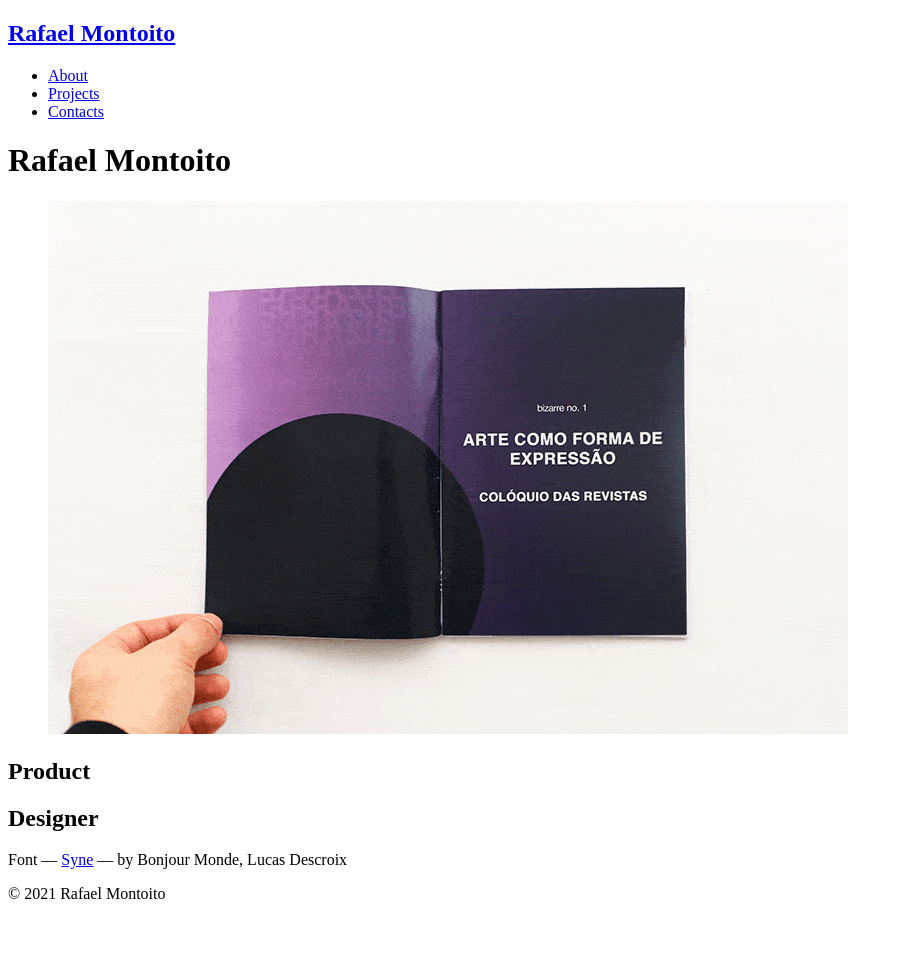
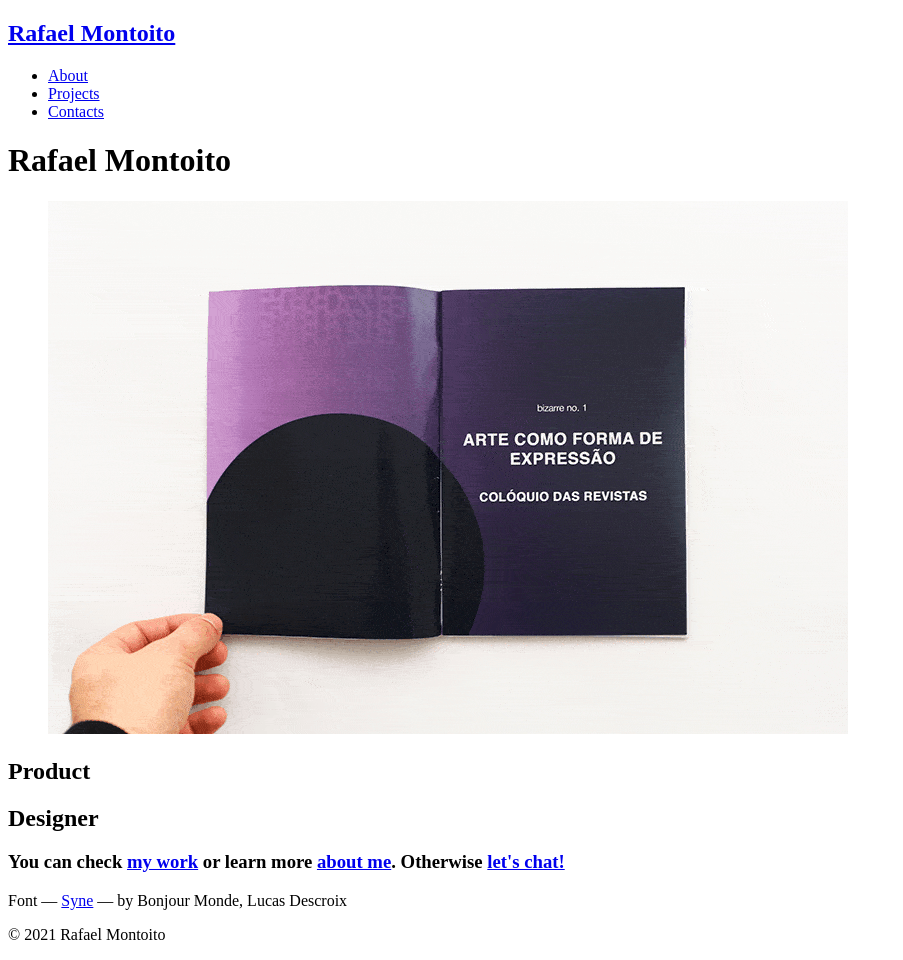
Before and after one commit to rafaelmontoito/projeto, a Jekyll site: the page built from index.html, in a window 1280 px wide. Shown: the whole page, without its empty margins (0-903 px from the left). Built offline with Jekyll 4.4.1, drawn with Linux system fonts in a browser that asks for light colours; before the commit the page ends 919 px from its top, so only the background shows below that.

Commit message:
added homepage content

```diff
--- a/_includes/project_overview.html
+++ b/_includes/project_overview.html
@@ -1,4 +1,4 @@
-<section>
+<nav>
     <ul>
         {% for project in site.projects %}
             <li>
@@ -15,4 +15,4 @@
             </li>
         {% endfor %}
     </ul>
-</section>
+</nav>
--- a/_layouts/homepage.html
+++ b/_layouts/homepage.html
@@ -3,3 +3,5 @@ layout: default
 ---
 
 {%- include header.html -%}
+
+<h3>You can check <a href="{{ site.baseurl }}/projects/">my work</a> or learn more <a href="{{ site.baseurl }}/about/">about me</a>. Otherwise <a href="{{ site.baseurl }}/contacts/">let's chat!</a></h3>
--- a/contacts.html
+++ b/contacts.html
@@ -1,7 +1,7 @@
 ---
 layout: default
 title: Contacts
-permalink:
+permalink: contacts/
 ---
 
 <div>
```
